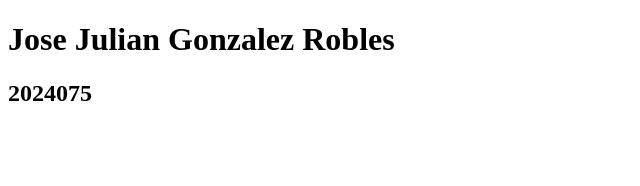
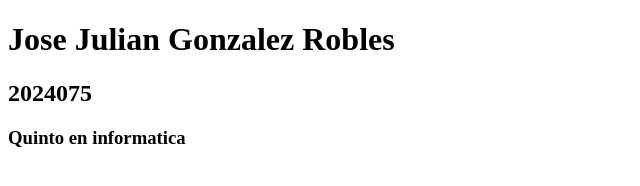
Before and after one commit to jgonzales-2024075/Prueba1__IN5AM, a plain HTML site: page index.html in a window 1280 px wide. Shown: the whole page, without its empty margins (0-640 px from the left). Drawn offline with Linux system fonts and the light colour scheme.

Commit message:
Agregar comentario en titulo h3

```diff
--- a/index.html
+++ b/index.html
@@ -10,5 +10,6 @@
         Jose Julian Gonzalez Robles
     </h1>
     <h2>2024075</h2>
+    <h3>Quinto en informatica</h3>
 </body>
 </html>
```
